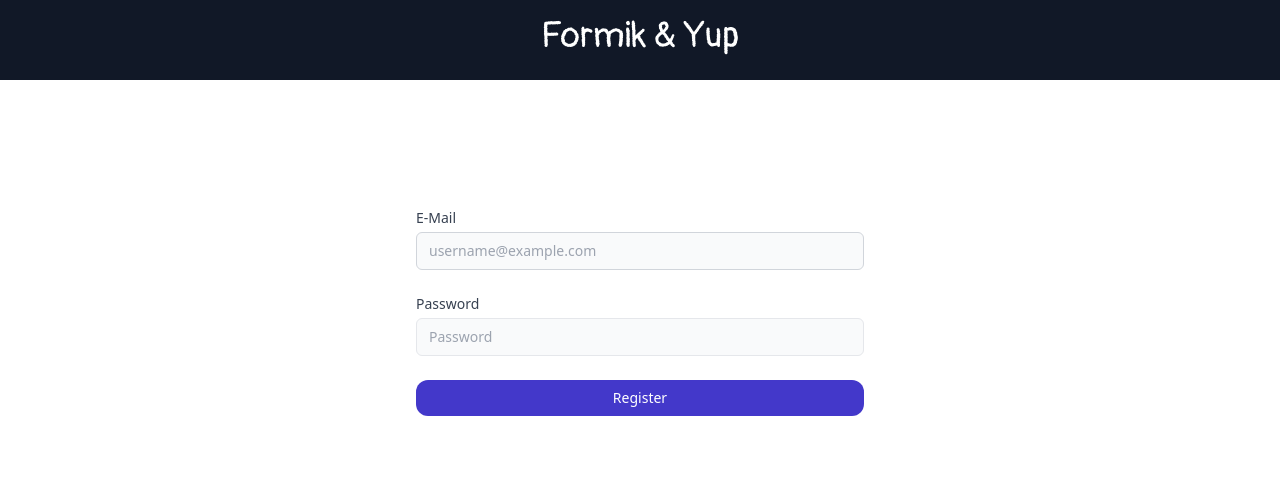
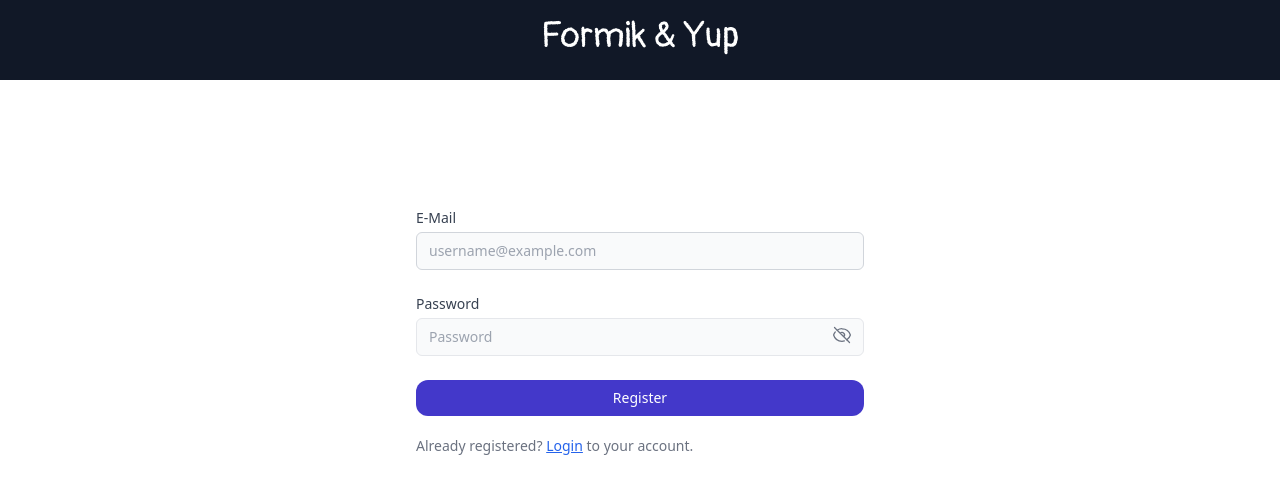
Before and after one commit to ozgeozkaraa01/formik-yup-login, a Next.js app: page /register in a window 1280 px wide. Shown: the top 494 px of the page. Built offline with nearby package versions, Linux system fonts and the light colour scheme.

Commit message:
Added Formik and Yup for registration form and implemented show/hide password feature

```diff
--- a/components/RegisterPage.jsx
+++ b/components/RegisterPage.jsx
@@ -1,29 +1,113 @@
-import React from "react";
+import Link from "next/link";
+import React, { useState } from "react";
+import { Formik, Form, Field, ErrorMessage } from "formik";
+import * as Yup from "yup";
 
 const RegisterPage = () => {
+  const [passwordVisible, setPasswordVisible] = useState(false);
+  const togglePasswordVisibility = () => {
+    setPasswordVisible(!passwordVisible);
+  };
+
+  const initialValues = {
+    email: "",
+    password: "",
+  };
+
+  const validationSchema = Yup.object({
+    email: Yup.string()
+      .email("Invalid email address")
+      .required("Email is required"),
+    password: Yup.string().required("Password is required"),
+  });
+
   return (
     <div className="flex-1">
-      <div className="container text-center mx-auto mt-32 max-w-md">
-        <form className="mt-10 flex flex-col space-y-6">
+      <div className="container text-center mx-auto mt-32 max-w-md w-screen">
+        <Formik
+          initialValues={initialValues}
+          validationSchema={validationSchema}
+        >
+          <Form className="mt-10 flex flex-col space-y-6">
             <div className="flex flex-col items-start">
               <label className="mb-1 inline-block text-sm font-medium text-gray-700 select-none cursor-pointer">
                 E-Mail
               </label>
-            <input
+              <Field
                 className="block w-full appearance-none rounded-md border border-gray-300 bg-gray-50 px-3 py-2 text-gray-900 placeholder-gray-400 sm:text-sm outline-none transition hover:border-gray-300 focus:border-indigo-500 focus:bg-white focus:outline-none focus:ring-indigo-500 disabled:border-gray-200 disabld:bg-gray-200 disabled:cursor-not-allowed disabled:text-gray-500"
                 placeholder="username@example.com"
                 type="email"
+                name="email"
+              />
+              <ErrorMessage
+                name="email"
+                component="div"
+                className="text-red-500 text-sm"
               />
             </div>
-          <div className="flex flex-col items-start">
+            <div className="flex flex-col items-start relative">
               <label className="mb-1 inline-block text-sm font-medium text-gray-700 select-none cursor-pointer">
                 Password
               </label>
-            <input
+              <Field
                 className="block w-full appearance-none rounded-md border border-gray-200 bg-gray-50 px-3 py-2 text-gray-900 placeholder-gray-400 sm:text-sm outline-none transition hover:border-gray-300 focus:border-indigo-500 focus:bg-white focus:outline-none focus:ring-indigo-500 disabled:border-gray-200 disabld:bg-gray-200 disabled:cursor-not-allowed disabled:text-gray-500"
                 placeholder="Password"
-              type="password"
+                name="password"
+                type={passwordVisible ? "text" : "password"}
               />
+              <ErrorMessage
+                name="password"
+                component="div"
+                className="text-red-500 text-sm"
+              />
+              <button
+                type="button"
+                className="absolute right-3 top-1/2 transform focus:outline-none"
+                onClick={togglePasswordVisibility}
+              >
+                {passwordVisible ? (
+                  <svg
+                    xmlns="http://www.w3.org/2000/svg"
+                    fill="none"
+                    viewBox="0 0 24 24"
+                    stroke="currentColor"
+                    className="w-5 h-5 text-gray-500"
+                  >
+                    <path
+                      strokeLinecap="round"
+                      strokeLinejoin="round"
+                      strokeWidth={2}
+                      d="M15 12a3 3 0 11-6 0 3 3 0 016 0z"
+                    />
+                    <path
+                      strokeLinecap="round"
+                      strokeLinejoin="round"
+                      strokeWidth={2}
+                      d="M2 4l2.585-2.585a1 1 0 011.414 0l1.328 1.327a1 1 0 010 1.414L4.414 7.757a1 1 0 01-1.414 0L2 6.343a1 1 0 010-1.414zm18 0l-2.585-2.585a1 1 0 00-1.414 0L17.657 3.95a1 1 0 000 1.414L19.95 6.343a1 1 0 001.414 0L22 4a1 1 0 000-1.414zM3 10V8a7 7 0 0114 0v2m-4 2v4m0 0H7m4 0h2"
+                    />
+                  </svg>
+                ) : (
+                  <svg
+                    xmlns="http://www.w3.org/2000/svg"
+                    fill="none"
+                    viewBox="0 0 24 24"
+                    strokeWidth={1.5}
+                    stroke="currentColor"
+                    className="w-5 h-5 text-gray-500"
+                  >
+                    <path
+                      strokeLinecap="round"
+                      strokeLinejoin="round"
+                      d="M3.98 8.223A10.477 10.477 0 001.934 12C3.226 16.338 7.244 19.5 12 19.5c.993 0 1.953-.138 2.863-.395M6.228 6.228A10.45 10.45 0 0112 4.5c4.756 0 8.773 3.162 10.065 7.498a10.523 10.523 0 01-4.293 5.774"
+                    />
+                    <path
+                      strokeLinecap="round"
+                      strokeLinejoin="round"
+                      d="M6.228 6.228L3 3m3.228 3.228l3.65 3.65m7.894 7.894L21 21m-3.228-3.228l-3.65-3.65m0 0a3 3 0 10-4.243-4.243m4.242 4.242L9.88 9.88"
+                    />
+                  </svg>
+                )}
+              </button>
             </div>
             <button
               className="relative inline-flex flex-col items-center group rounded-xl py-2 px-4 text-sm font-medium transition-all no-underline focus:outline-none focus-visible:outline-2 focus-visible:outline-offset-2 disabled:cursor-not-allowed bg-indigo-700 text-white hover:text-gray-100 hover:bg-indigo-500 active:bg-indigo-800 active:text-blue-100 focus-visible:outline-indigo-600 disabled:bg-indigo-400 disabled:text-gray-100"
@@ -33,7 +117,17 @@
                 <span>Register</span>
               </span>
             </button>
-        </form>
+          </Form>
+        </Formik>
+        <div className="text-left mt-5">
+          <p className="text-sm text-gray-500 ">
+            Already registered?{" "}
+            <Link href="/login" className="text-blue-600 underline">
+              Login
+            </Link>{" "}
+            to your account.
+          </p>
+        </div>
       </div>
     </div>
   );
```
Lines whose indentation alone changed are shown as unchanged.
